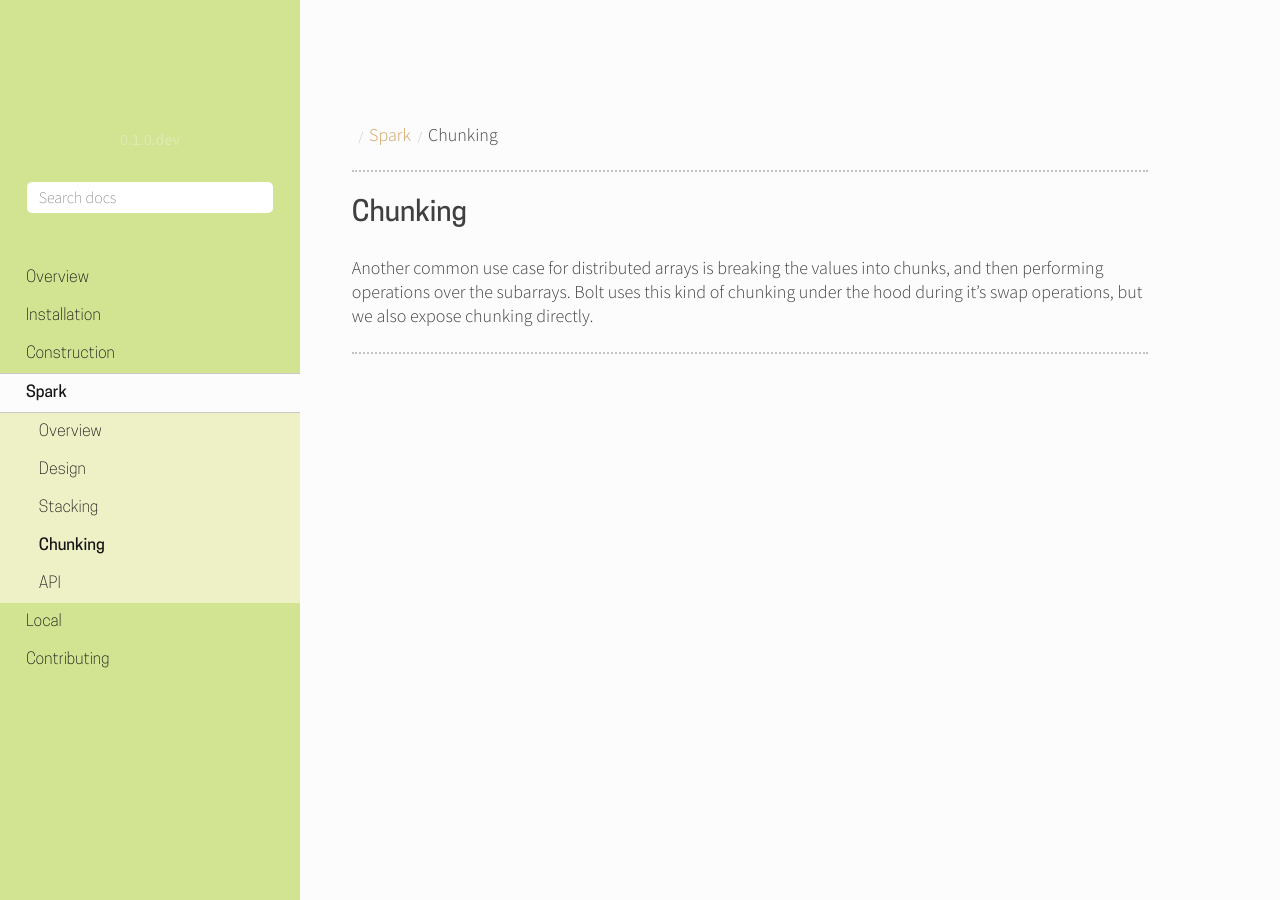
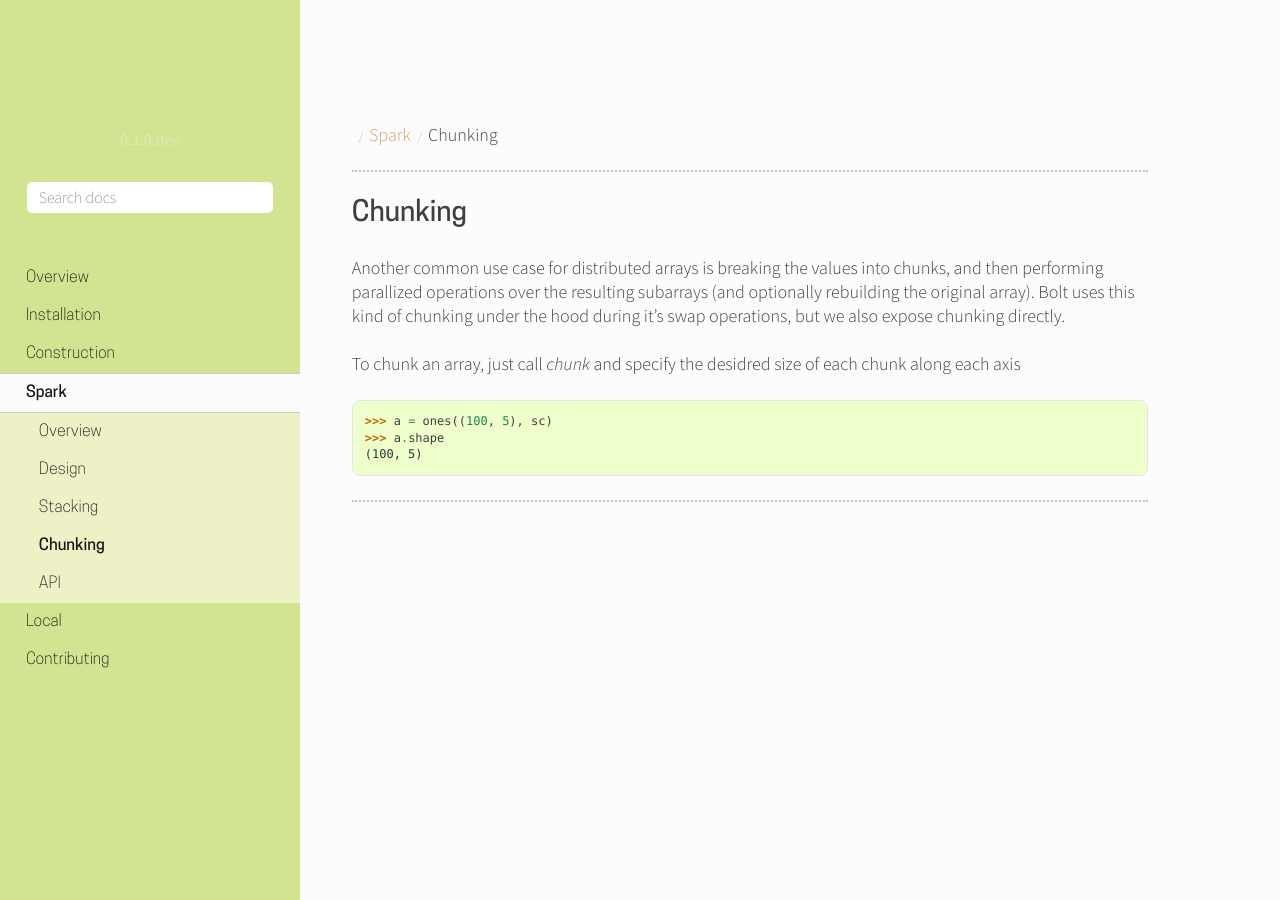
Before and after one commit to bolt-project/bolt, a Sphinx documentation site: the page built from docs/source/spark-chunking.rst, in a window 1280 px wide. Built offline with Sphinx 7.4.7 and the Read the Docs theme 2.0.0, drawn with Linux system fonts in a browser that asks for light colours; pages that are not in the unit, such as notebooks, are missing from menus.

Commit message:
Doc tweaks

```diff
--- a/docs/source/installation.rst
+++ b/docs/source/installation.rst
@@ -74,13 +74,13 @@ If you are using Spark on a cluster, you just need to run
 
 on all the of the cluster nodes.
 
-Docker
-------
+Docker image
+------------
 
 We provide a Docker image with Bolt and its backends installed and configured, alongside  an example Jupyter notebook. This is a great way to out Bolt. The docker file is on GitHub_ and the image is hosted on Dockerhub_. To run the image on OS X follow these instructions:
 
 .. _GitHub: http://github.com/bolt-project/bolt-docker
-.. _Dockerhub: http://
+.. _Dockerhub: https://registry.hub.docker.com/u/freemanlab/bolt/
 
 - Download and install boot2docker_ (if you don't have it already)
 
--- a/docs/source/overview-motivation.rst
+++ b/docs/source/overview-motivation.rst
@@ -9,7 +9,7 @@ We want to be able to build projects on an interface like NumPy's ``ndarray`` an
 - implements a subset of functional operators (e.g. ``map``, ``filter``, ``reduce``)
 - supports a variety of backends (e.g. local, multi-core, distributed)
 
-For distributed computation, we currently target Spark's ``RDD`` (resiliant distributed dataset), which provides an elegant API for functional operations (``map``, ``reduce``, ``join``, ``filter``, etc.) but is not easy to work with as an multidimensional array. Many other projects have invented the neccessary  abstractions (e.g. Thunder_, spylearn_, sparkit-learn_). We hope to solve this problem once well so others can build on it.
+For distributed computation, we currently target Spark's ``RDD`` (resiliant distributed dataset), which provides an elegant API for functional operations (``map``, ``reduce``, ``join``, ``filter``, etc.) but is not easy to work with as an multidimensional array. Other projects have developed some of the neccessary abstractions (e.g. Thunder_, spylearn_, sparkit-learn_). We hope to solve this problem once well so others can use and build on it.
 
 .. _Thunder: https://github.com/thunder-project/thunder
 .. _spylearn: https://github.com/ogrisel/spylearn
--- a/docs/source/spark-chunking.rst
+++ b/docs/source/spark-chunking.rst
@@ -1,4 +1,12 @@
 Chunking
 ========
 
-Another common use case for distributed arrays is breaking the values into chunks, and then performing operations over the subarrays. Bolt uses this kind of chunking under the hood during it's :ref:`swap` operations, but we also expose chunking directly.
+Another common use case for distributed arrays is breaking the values into chunks, and then performing parallized operations over the resulting subarrays (and optionally rebuilding the original array). Bolt uses this kind of chunking under the hood during it's :ref:`swap` operations, but we also expose chunking directly.
+
+To chunk an array, just call `chunk` and specify the desidred size of each chunk along each axis
+
+.. code:: python
+
+ 	>>> a = ones((100, 5), sc)
+ 	>>> a.shape
+ 	(100, 5)
```
Also changed, not shown: docs/source/index.rst (+6 -2 lines).
